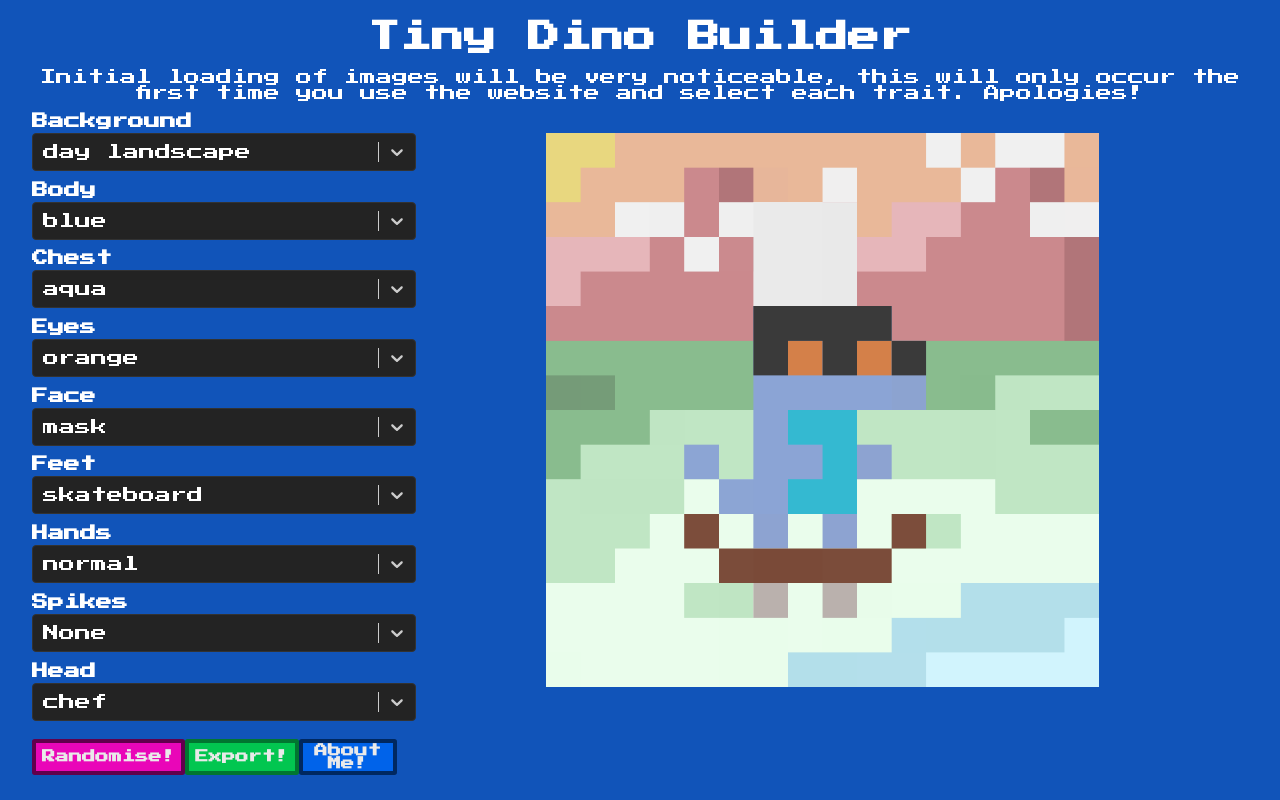
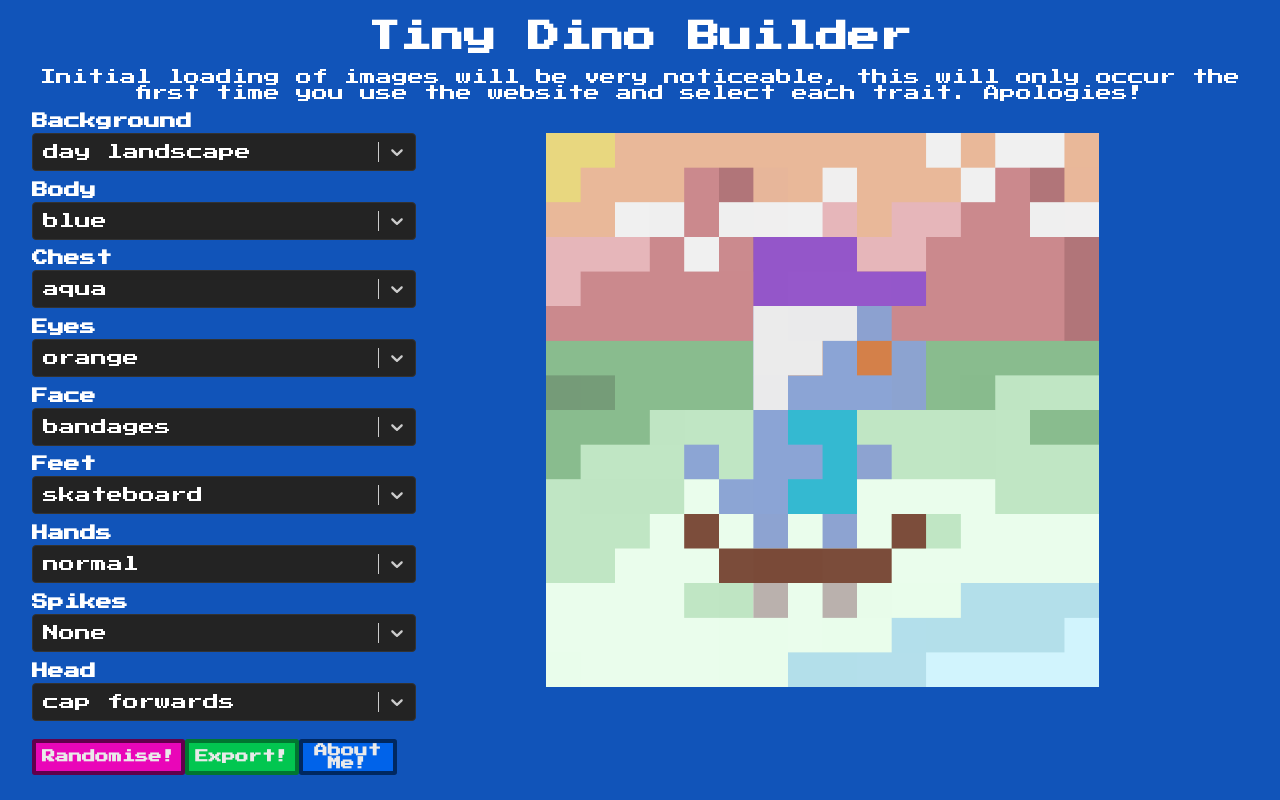
Before and after one commit to NiamiTV/tinydinobuilder, a Next.js app: page / in a window 1280 px wide. Built offline with nearby package versions, Linux system fonts and the light colour scheme.

Commit message:
made normal/none options first in list

```diff
--- a/pages/index.tsx
+++ b/pages/index.tsx
@@ -289,6 +289,10 @@
 
 const availableFaces = [
   {
+    value: '/tinydinosassets-main/images/traits/1600x1600/face/normal.png',
+    label: 'Normal'
+  },
+  {
     value: '/tinydinosassets-main/images/traits/1600x1600/face/bandages.png',
     label: 'bandages'
   },
@@ -299,10 +303,6 @@
   {
     value: '/tinydinosassets-main/images/traits/1600x1600/face/ninja.png',
     label: 'ninja'
-  },
-  {
-    value: '/tinydinosassets-main/images/traits/1600x1600/face/normal.png',
-    label: 'normal'
   },
   {
     value: '/tinydinosassets-main/images/traits/1600x1600/face/noun glasses.png',
@@ -417,6 +417,10 @@
 
 const availableHeads = [
   {
+    value: '/tinydinosassets-main/images/traits/1600x1600/head/none.png',
+    label: 'None'
+  },
+  {
     value: '/tinydinosassets-main/images/traits/1600x1600/head/bandana.png',
     label: 'bandana'
   },
@@ -447,10 +451,6 @@
   {
     value: '/tinydinosassets-main/images/traits/1600x1600/head/mouse ears.png',
     label: 'mouse ears'
-  },
-  {
-    value: '/tinydinosassets-main/images/traits/1600x1600/head/none.png',
-    label: 'none'
   },
   {
     value: '/tinydinosassets-main/images/traits/1600x1600/head/silly yellow.png',
```
